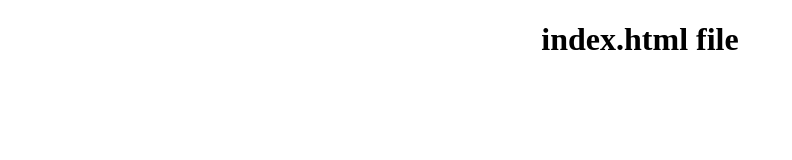
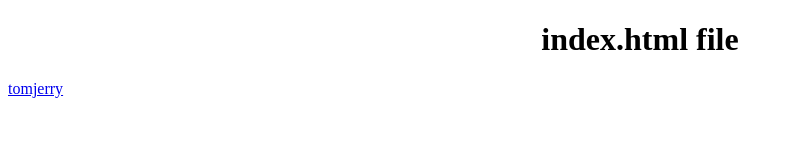
Before and after one commit to Bhavana1210/github_workshop, a plain HTML site: page index.html in a window 1280 px wide. Shown: the whole page, without its empty margins (0-792 px from the left). Drawn offline with Linux system fonts and the light colour scheme.

Commit message:
Update index.html

```diff
--- a/index.html
+++ b/index.html
@@ -5,5 +5,6 @@
 	</head>
 	<body>
 		<h1 align="center">index.html file</h1>
+		<a href="tomjerry.jpg">tomjerry</a>
 	</body>
 </html>
```
